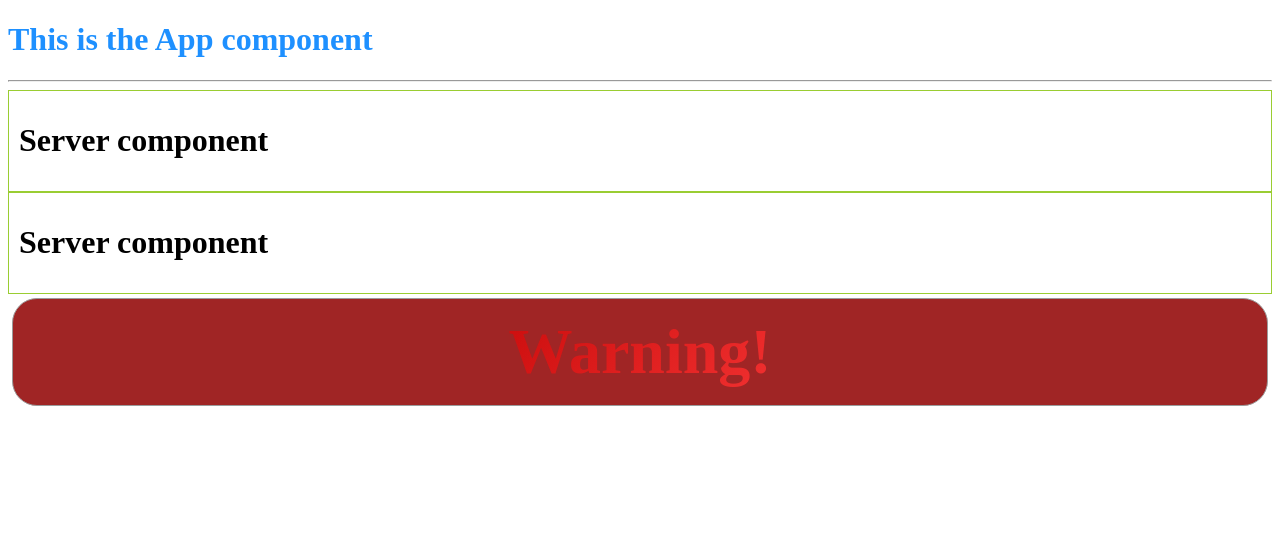
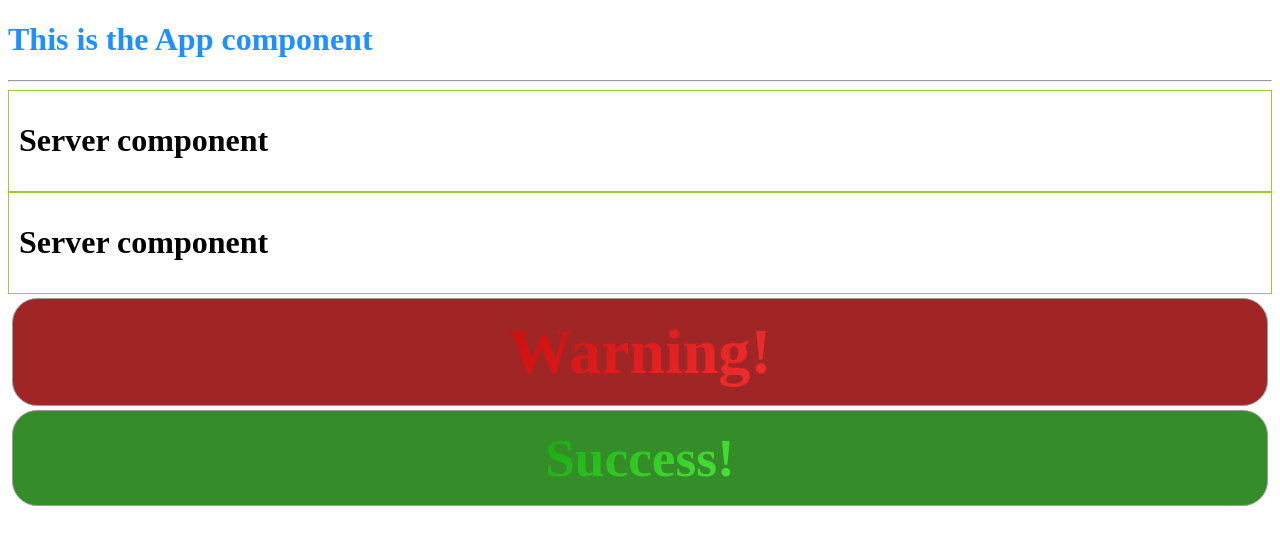
Before and after one commit to RyanLawWilson/my-first-app, an Angular app: page / in a window 1280 px wide. Shown: the top 544 px of the page. Built offline with nearby package versions, Linux system fonts and the light colour scheme.

Commit message:
Create component from CLI

```diff
--- a/src/app/app.component.html
+++ b/src/app/app.component.html
@@ -9,4 +9,5 @@
         </div>
     </div>
     <warning></warning>
+    <success></success>
 </div>
--- a/src/app/app.module.ts
+++ b/src/app/app.module.ts
@@ -4,14 +4,16 @@ import { NgModule } from '@angular/core';
 import { AppComponent } from './app.component';
 import { ServerComponent } from './server/server.component'; // TypeScript needs to know where to find this new component.  Don't put .ts
 import { ServersComponent } from './servers/servers.component';
-import { WarningAlertComponent } from './warningAlert/warningAlert.component'
+import { WarningAlertComponent } from './warningAlert/warningAlert.component';
+import { SuccessAlertComponent } from './success-alert/success-alert.component'
 
 @NgModule({
   declarations: [
     AppComponent,
     ServerComponent, // In Angular, new components are declared here
     ServersComponent,
-    WarningAlertComponent
+    WarningAlertComponent,
+    SuccessAlertComponent
   ],
   imports: [
     BrowserModule
--- /dev/null
+++ b/src/app/success-alert/success-alert.component.css
@@ -0,0 +1,34 @@
+div {
+    display: flex;
+    justify-content: center;
+    align-items: center;
+    padding: 1em;
+    margin: 0.25em;
+    background-color: rgb(52, 141, 40);
+    border-radius: 25px;
+    border: 1px solid rgb(155, 155, 155);
+}
+
+h1 {
+    color: transparent;
+    background-image: linear-gradient(-45deg, rgb(96, 255, 75), rgb(5, 143, 0));
+    background-clip: text;
+    background-clip: -webkit-text;
+    background-position: 0%;
+    background-size: 200%;
+    animation: movingGradient 10s infinite alternate linear;
+    margin: 0;
+    font-size: 40pt;
+    font-weight: bolder;
+
+}
+
+@keyframes movingGradient {
+    0% {
+        background-position: 0%;
+    }
+
+    100% {
+        background-position: 100%;
+    }
+}
--- /dev/null
+++ b/src/app/success-alert/success-alert.component.html
@@ -0,0 +1,3 @@
+<div>
+    <h1>Success!</h1>
+</div>
--- /dev/null
+++ b/src/app/success-alert/success-alert.component.ts
@@ -0,0 +1,15 @@
+import { Component, OnInit } from '@angular/core';
+
+@Component({
+  selector: 'success',
+  templateUrl: './success-alert.component.html',
+  styleUrls: ['./success-alert.component.css']
+})
+export class SuccessAlertComponent implements OnInit {
+
+  constructor() { }
+
+  ngOnInit(): void {
+  }
+
+}
```
Also changed, not shown: 1 other file (tests, documents, lock files or other folders).
